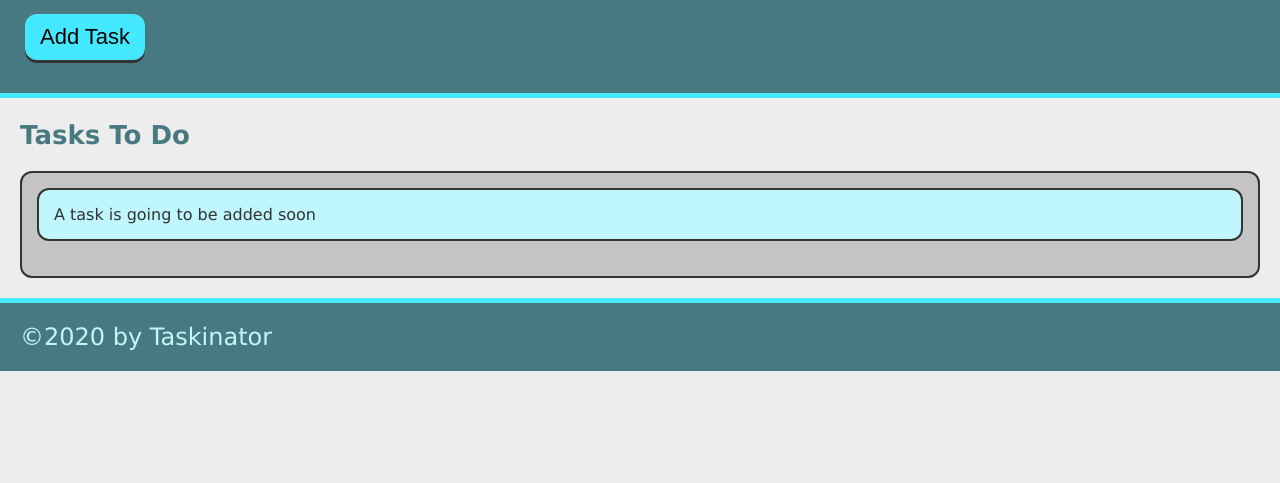
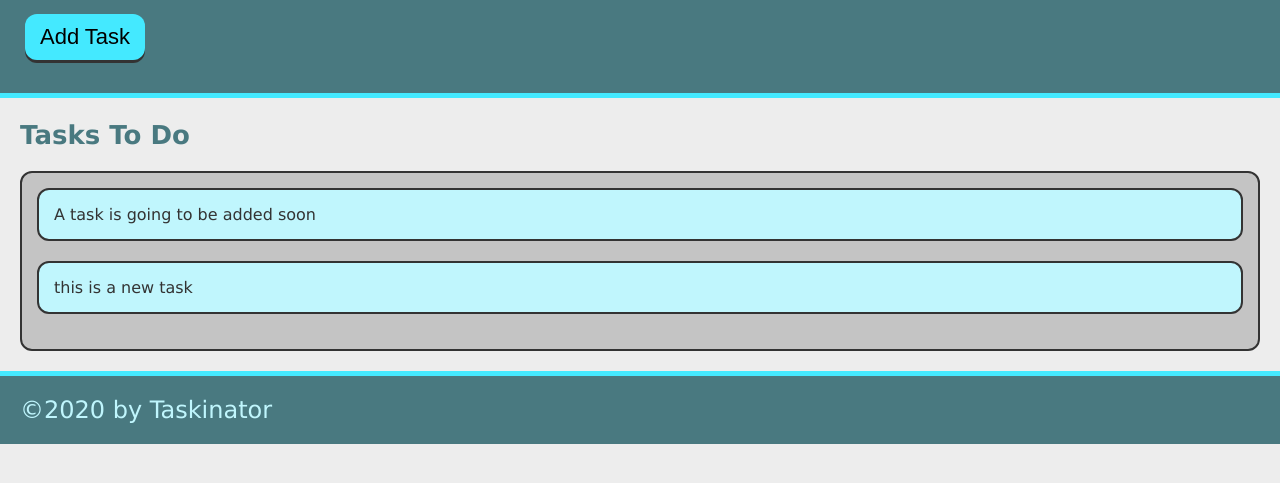
Before and after one commit to mdubb23/taskinator, a plain HTML site: page index.html in a window 1280 px wide. Both pictures are taken after a click on the button "Add Task". Shown: the part 115-598 px from the top of the page. Drawn offline with Linux system fonts and the light colour scheme.

Commit message:
add ability to add task

```diff
--- a/assets/js/script.js
+++ b/assets/js/script.js
@@ -0,0 +1,12 @@
+var buttonEl = document.querySelector("#save-task");
+var taskToDoEl = document.querySelector("#tasks-to-do");
+
+
+var createTaskHandler = function () {
+    var listItemEl = document.createElement("li");
+    listItemEl.className = "task-item";
+    listItemEl.textContent = "this is a new task";
+    taskToDoEl.appendChild(listItemEl);
+}
+
+buttonEl.addEventListener("click", createTaskHandler);
--- a/index.html
+++ b/index.html
@@ -13,13 +13,13 @@
     <header>
         <h1 class="page-title">Taskinator</h1>
         <p>Click the button below to add a new task</p>
-        <button class="btn">Add Task</button>
+        <button class="btn" id="save-task">Add Task</button>
     </header>
 
     <main class="Page-content">
         <section class="task-list-wrapper">
             <h2 class="list-title">Tasks To Do</h2>
-            <ul class="task-list">
+            <ul class="task-list" id="tasks-to-do">
                 <li class="task-item">
                     A task is going to be added soon
                 </li>
```
